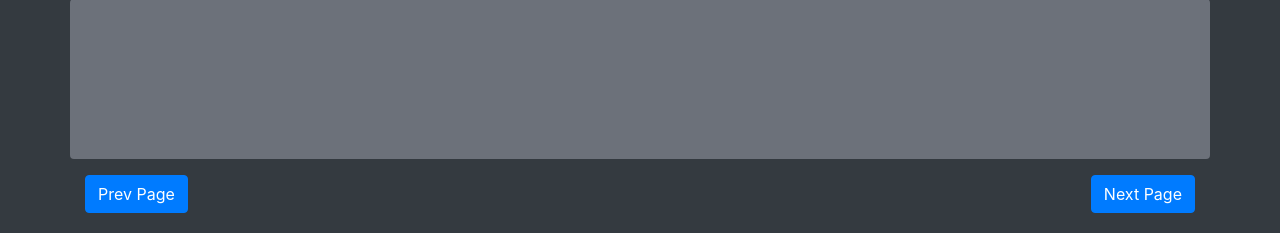
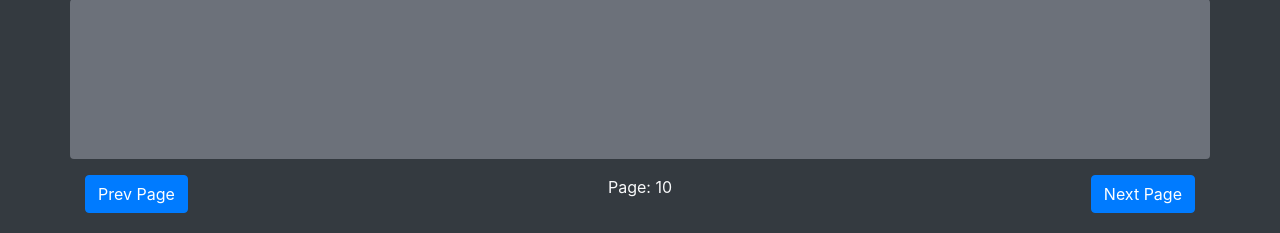
Before and after one commit to real-connect-me/connect-me-prototype, a Flask app: template templates/home.html in a window 1280 px wide. Shown: the part 575-808 px from the top of the page. Run offline with Flask 2, Linux system fonts and the light colour scheme; the template is opened without the code that fills it: most values are stand-ins (such as "Sample title", 1, 10 or a date in 2020).

Commit message:
page numbers!!!!

```diff
--- a/templates/home.html
+++ b/templates/home.html
@@ -36,7 +36,8 @@
             <div class="col text-left">
                 <a class="btn btn-primary" href="/left" role="button">Prev Page</a>
             </div>
-            <div class="col-8">
+            <div class="col-3 ">
+                <div class="d-flex justify-content-center align-content-center text-light">Page: {{start//3}}</div>
             </div>
             <div class="col text-right">
                 <a class="btn btn-primary" href="/right" role="button">Next Page</a>
```
